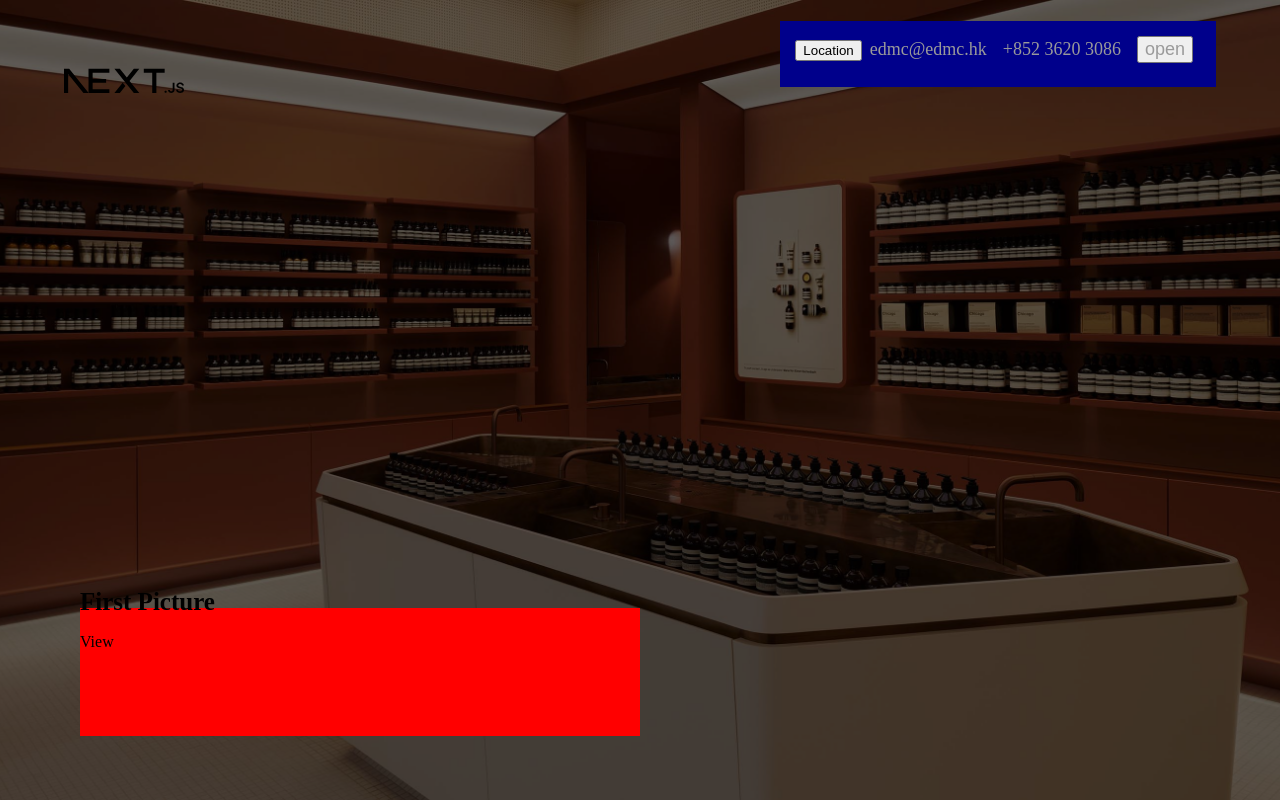
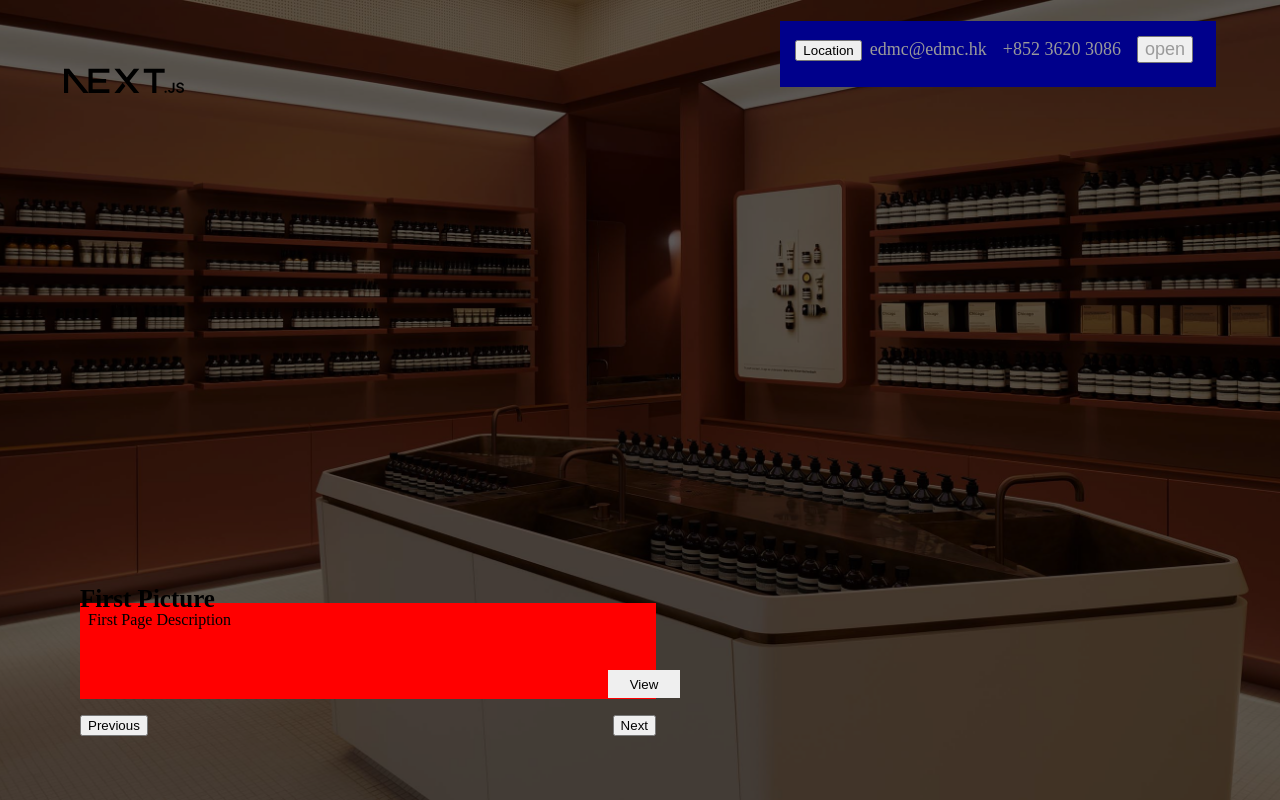
Before and after one commit to ckt22/edmc-website-revamp, a Next.js app: page / in a window 1280 px wide. Built offline with nearby package versions, Linux system fonts and the light colour scheme.

Commit message:
gallery cards and image fade animation

```diff
--- a/pages/index.module.scss
+++ b/pages/index.module.scss
@@ -13,19 +13,57 @@
 .galleryImage {
     object-fit: cover;
     z-index: -1;
+    transition: opacity 0.5s linear;
+    animation-name: imageFadeAnimation;
+    animation-duration: 4s;
+}
+
+@keyframes imageFadeAnimation {
+    from {opacity: 0;}
+    to {opacity: 1;}
 }
 
 .galleryCardTitle {
     font-size: 25px;
-    margin-top: -20px;
+    margin-bottom: -0.6rem;
 }
 
 .galleryCardContainer {
-    background-color: red;
     position: absolute;
-    height: 8rem;
-    width: 35rem;
     bottom: 4rem;
     left: 5rem;
     z-index: 2;
 }
+
+.galleryCardDescriptionContainer {
+    background-color: red;
+    height: 5rem;
+    width: 35rem;
+    padding: 0.5rem;
+    margin-bottom: 1rem;
+
+    .space {
+        flex: 1;
+    }
+
+    .galleryDescriptionViewButton {
+        margin-left: -25px;
+        position: absolute;
+        right: -1.5rem;
+        bottom: 2.35rem;
+        height: 1.8rem;
+        width: 4.5rem;
+
+        border: none;
+
+        cursor: pointer;
+    }
+}
+
+.galleryScrollContainer {
+    display: flex;
+
+    .space {
+        flex: 1;
+    }
+}
--- a/pages/index.tsx
+++ b/pages/index.tsx
@@ -16,7 +16,7 @@ const galleryContent = [
   {
     name: 'Second Picture',
     description: 'Second Page Description',
-    img: '/aesop.jpeg',
+    img: '/aesop2.jpeg',
     imgAlt: 'Aesop 2'
   },
 ];
@@ -25,16 +25,33 @@ export default function Home() {
 
   const [galleryIndex, setGalleryIndex] = useState<number>(0);
 
+  const getNewGalleryIndex = (isNext: boolean) => {
+    if (isNext) {
+      if (galleryIndex + 1 > galleryContent.length) {
+        setGalleryIndex(0)
+      } else {
+        setGalleryIndex(galleryIndex + 1);
+      }
+    } else {
+      if (galleryIndex - 1 < 0) {
+        setGalleryIndex(galleryContent.length - 1)
+      } else {
+        setGalleryIndex(galleryIndex - 1);
+      }
+    }
+  }
+
   return (
     <>
       <Head>
-        <title>Create Next App</title>
+        <title>ECMA Website Revamp</title>
         <meta name="description" content="Generated by create next app" />
         <meta name="viewport" content="width=device-width, initial-scale=1" />
         <link rel="icon" href="/favicon.ico" />
       </Head>
       <div className={styles.galleryImageContainer}>
         <Image
+          key={galleryIndex}
           className={styles.galleryImage}
           src={galleryContent[galleryIndex]['img']}
           alt={galleryContent[galleryIndex]['imgAlt']}
@@ -43,13 +60,19 @@ export default function Home() {
       </div>
       <div className={styles.galleryCardContainer}>
         <h1 className={styles.galleryCardTitle}>{galleryContent[galleryIndex]['name']}</h1>
-        <div className={styles.galleryDescriptionContainer}>
+        <div className={styles.galleryCardDescriptionContainer}>
           <div>
+            {galleryContent[galleryIndex]['description']}
+          </div>
+          <div className={styles.space} />
+          <button className={styles.galleryDescriptionViewButton}>
             View
-          </div>
+          </button>
         </div>
         <div className={styles.galleryScrollContainer}>
-
+          <button onClick={() => getNewGalleryIndex(false)}>Previous</button>
+          <div className={styles.space} />
+          <button onClick={() => getNewGalleryIndex(true)}>Next</button>
         </div>
       </div>
 
```
Also changed, not shown: public/aesop2.jpeg (added).
